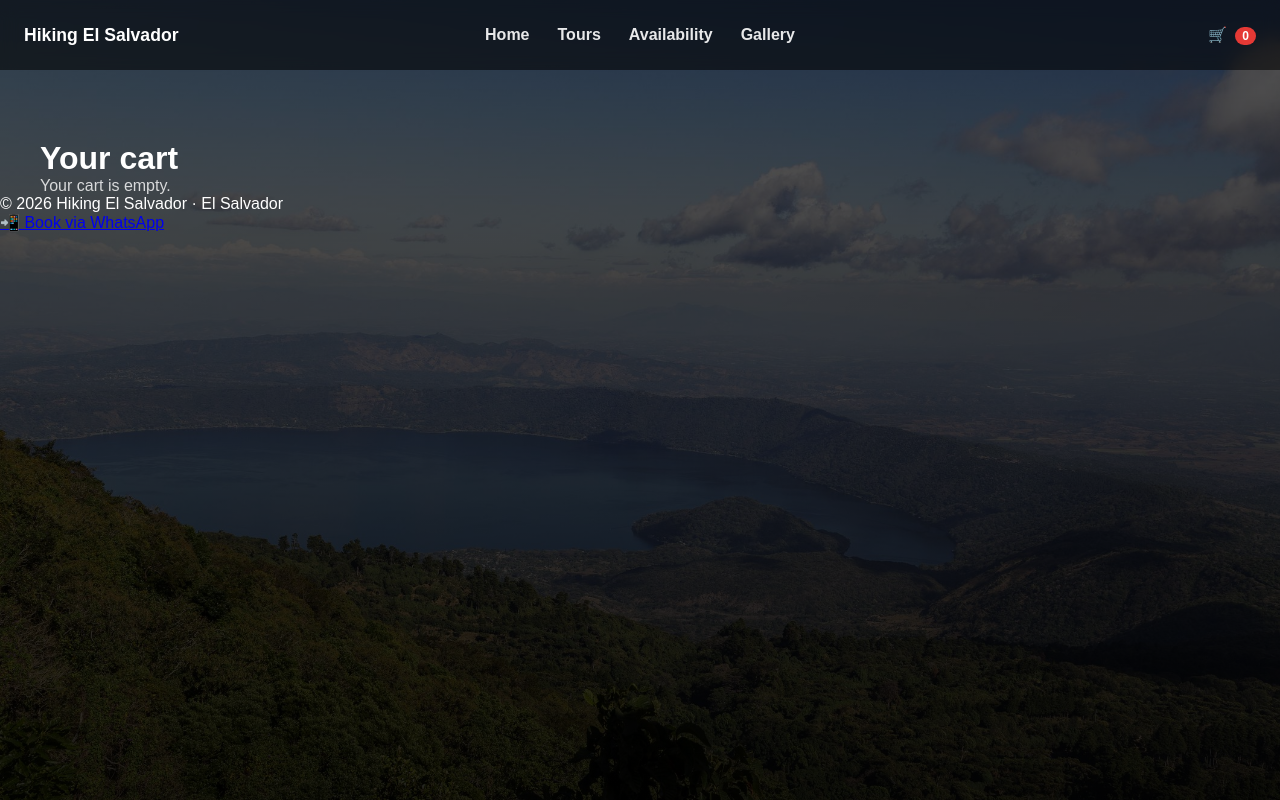
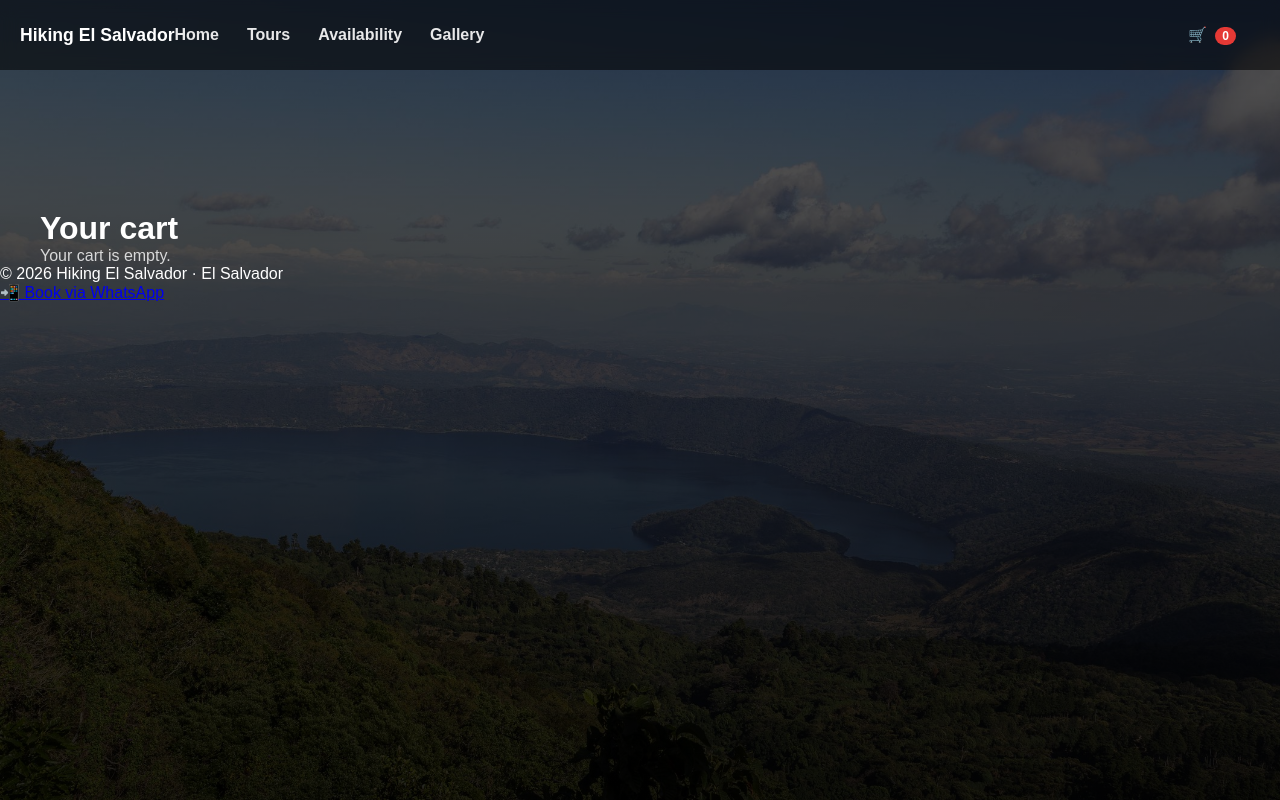
Before and after one commit to Moncada7794/listo-GitHub, a Flask app: page /cart in a window 1280 px wide. Run offline with Flask 3, Linux system fonts and the light colour scheme; some libraries are stand-ins or nearby versions.

Commit message:
mobile fix

```diff
--- a/static/css/style.css
+++ b/static/css/style.css
@@ -5,8 +5,22 @@
     box-sizing:border-box;
 }
 
+html, body{
+    margin:0;
+    padding:0;
+    overflow-x:hidden;
+}
+
+/* ================= HEADER ================= */
+
+html, body{
+    margin:0;
+    padding:0;
+    overflow-x:hidden;
+}
+
 body{
-    font-family:Arial, sans-serif;
+    font-family: Arial, sans-serif;
     color:#fff;
 
     background:
@@ -14,32 +28,39 @@ body{
         url("/static/images/hero.jpg") center/cover fixed no-repeat;
 
     min-height:100vh;
+
+    /* 🔥 compensación exacta del header */
+    padding-top:max(70px, env(safe-area-inset-top));
 }
 
-
-/* ================= HEADER ================= */
+/* HEADER */
 
 .main-header{
     position:fixed;
     top:0;
+    left:0;
     width:100%;
     height:70px;
 
     display:flex;
     align-items:center;
-    justify-content:center;
+    justify-content:space-between; /*  IMPORTANTE */
+
+    padding:0 20px;
 
     background:rgba(0,0,0,0.55);
     backdrop-filter:blur(8px);
     z-index:1000;
 }
 
+/* LOGO */
+
 .header-left{
-    position:absolute;
-    left:24px;
     font-weight:700;
     font-size:1.1rem;
 }
+
+/* NAV */
 
 .main-nav{
     display:flex;
@@ -58,6 +79,26 @@ body{
     opacity:1;
 }
 
+/* CART */
+
+.cart-icon{
+    position:relative; /*  ya NO absolute */
+    font-weight:700;
+}
+
+.cart-icon a{
+    color:white;
+    text-decoration:none;
+    font-size:.95rem;
+}
+
+#cartCount{
+    background:#e53935;
+    padding:2px 7px;
+    border-radius:999px;
+    font-size:.75rem;
+    margin-left:4px;
+}
 
 /* ================= HERO HOME ================= */
 
@@ -426,28 +467,11 @@ body{
     }
 }
 
-/* ===== FIX HEADER OVERLAY MOBILE ===== */
-
-@media (max-width: 768px){
-
-    body{
-        padding-top: 80px;
-    }
-
-    .hero{
-        padding-top: 100px;
-    }
-
-    .tour-hero{
-        padding-top: 80px;
-    }
-
-}
 
 /* ================= Cart ================= */
 .cart-icon{
-    position:absolute;
-    right:24px;
+    margin-left:auto;
+    margin-right:24px;
     font-weight:700;
 }
 
```
